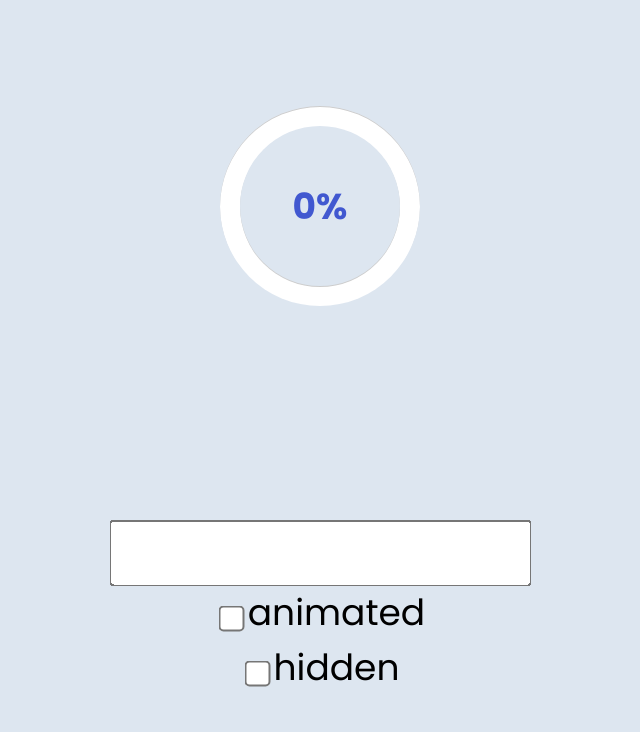
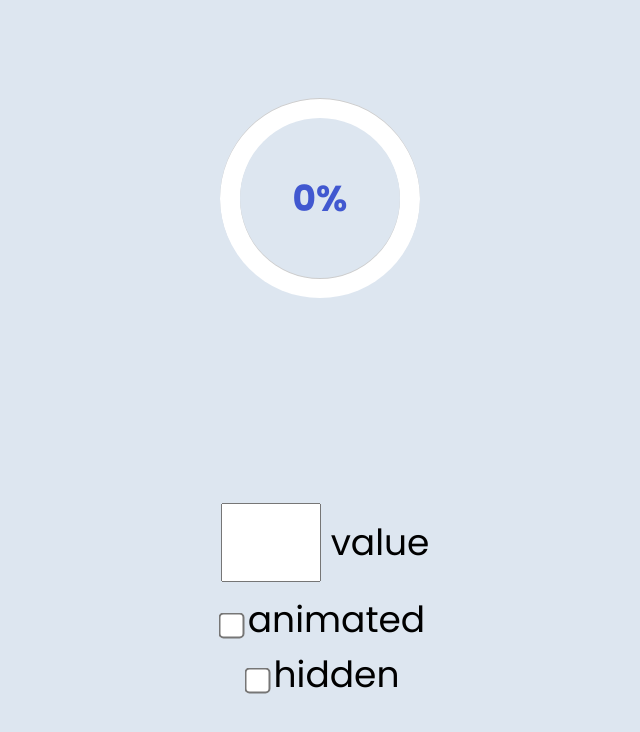
Before and after one commit to Anonimusecret/Anonimusecret.github.io, a plain HTML site: page Index.html in a window 1280 px wide. Shown: the whole page, without its empty margins (320-960 px from the left). Drawn offline with Linux system fonts and the light colour scheme.

Commit message:
release 1.0

```diff
--- a/Index.html
+++ b/Index.html
@@ -23,7 +23,7 @@
             </div>
          </div>
          <div class="control">
-            <div><input type="number" id="value"></input></div>
+            <div><input type="number" id="value">value</input></div>
             <div><input type="checkbox" id="animated">animated</input></div>
             <div><input type="checkbox" id="hidden">hidden</input></div>
          </div>
--- a/main.js
+++ b/main.js
@@ -10,7 +10,6 @@ let rihgtProgres = document.getElementById("rightProgress")
 
 
 value.addEventListener('change', ()=> {
-    console.log(value.value)
 
     numb.textContent = value.value + "%";
     if(value.value > 100 ){
@@ -38,20 +37,17 @@ value.addEventListener('change', ()=> {
 
 animated.addEventListener('change', function() {
     if (this.checked) {
-        console.log("animated");
         circle.classList.add("animated")
     } else {
-        console.log("not animated");
         circle.classList.remove("animated")
     }
 });
 
 hidden.addEventListener('change', function() {
     if (this.checked) {
-        console.log("hidden");
+
         circular.style.display = 'none'
     } else {
-        console.log("not hidden");
         circular.style.display = 'block'
     }
 });
--- a/styles.css
+++ b/styles.css
@@ -88,23 +88,17 @@ html,body{
 }
 input[type=checkbox]
 {
-  -ms-transform: scale(2); /* IE */
-  -moz-transform: scale(2); /* FF */
-  -webkit-transform: scale(2); /* Safari and Chrome */
-  -o-transform: scale(2); /* Opera */
   transform: scale(2);
   padding: 10px;
   margin: 10px;
 }
 input[type=number]
 {
-  -ms-transform: scale(1.5); /* IE */
-  -moz-transform: scale(1.5); /* FF */
-  -webkit-transform: scale(1.5); /* Safari and Chrome */
-  -o-transform: scale(1.5); /* Opera */
-  transform: scale(1.5);
+
   padding: 10px;
   margin: 10px;
+  font-size: 36px;
+  width: 100px;
 }
 
 @keyframes rotation{
```
